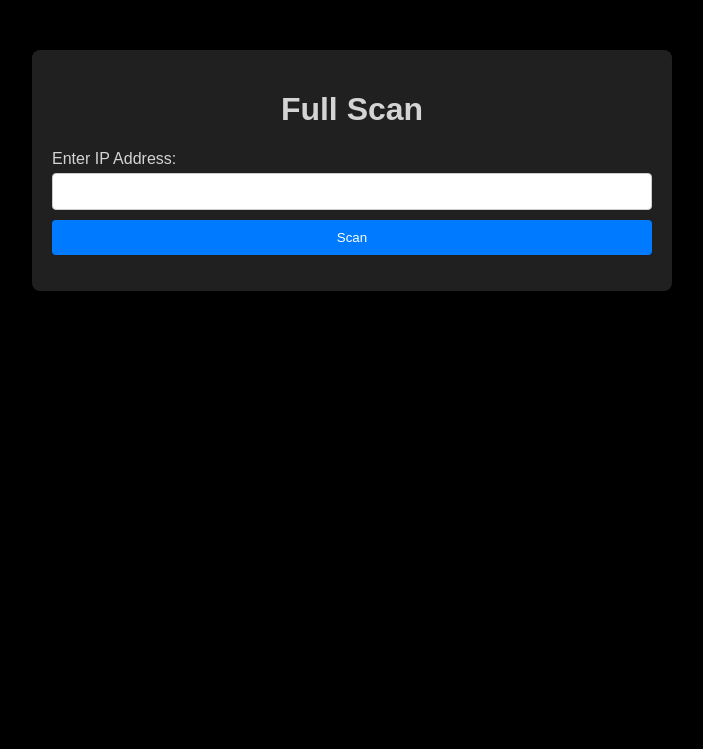
After one commit to codeLemonade47/RedSpear, a Django app: page /scan-tool/ in a window 1280 px wide. The commit adds this page. Shown: the top 749 px of the page, without its empty margins (288-991 px from the left). Run offline with Django 4.2, Linux system fonts and the light colour scheme.

Commit message:
Added Full Scan Module

```diff
--- /dev/null
+++ b/scanner/templates/scan_tool.html
@@ -0,0 +1,24 @@
+{% load static %}
+
+<html lang="en">
+<head>
+    <meta charset="UTF-8">
+    <meta name="viewport" content="width=device-width, initial-scale=1.0">
+    <title>Full Scan</title>
+    <link rel="stylesheet" href="{% static 'css/styles.css' %}" type="text/css" media="screen">
+</head>
+<body>
+    <div class="container">
+        <h1 class="title">Full Scan</h1>
+        <form action="{% url 'scan_tool' %}" method="post" class="scan-form">
+            {% csrf_token %}
+            <label for="ip_address" class="label">Enter IP Address:</label>
+            <input type="text" id="ip_address" name="ip_address" class="input">
+            <button type="submit" class="button">Scan</button>
+        </form>
+        {% if pdf_url %}
+            <p class="completed-message">Scan completed! <a href="{% url 'download_pdf' %}" class="download-link">Download Scan Report</a></p>
+        {% endif %}
+    </div>
+</body>
+</html>
--- a/scanner/urls.py
+++ b/scanner/urls.py
@@ -2,12 +2,14 @@
 
 from django.urls import path
 from authentication import views
+from scanner import views
 from .views import index, scan, download, cve_descriptor
 
 urlpatterns = [
     path('index/', index, name='index'),
     path('scan/', scan, name='scan'),
     path('download/', download, name='download'),
-    path('dashboard', views.dashboard, name='dashboard'),
     path('cve-descriptor/', cve_descriptor, name='cve_descriptor'),
+    path('scan-tool/', views.scan_tool, name='scan_tool'),
+     path('download-pdf/', views.download_pdf, name='download_pdf'),
 ]
--- a/scanner/views.py
+++ b/scanner/views.py
@@ -2,6 +2,7 @@
 
 from django.shortcuts import render
 from django.http import HttpResponse
+from django.conf import settings
 from .models import ScanResult
 from django.http import JsonResponse
 import threading
@@ -13,6 +14,11 @@ from .utils import live_host_scan
 from reportlab.lib.styles import getSampleStyleSheet, ParagraphStyle
 from reportlab.platypus import SimpleDocTemplate, Paragraph
 from .utils import get_cve_description
+import subprocess, os
+from reportlab.lib import colors
+from reportlab.lib.pagesizes import letter, inch, landscape
+from reportlab.platypus import SimpleDocTemplate, Paragraph, Spacer
+from reportlab.lib.styles import getSampleStyleSheet, ParagraphStyle
 
 
 def generate_pdf(scan_results):
@@ -100,3 +106,54 @@ def cve_descriptor(request):
         return render(request, 'cve_descriptor_results.html', {'cve_id': cve_id, 'cve_description': cve_description})
 
     return render(request, 'cve_descriptor_form.html')  # Display the form to input the CVE ID
+
+
+
+def run_scan(ip_address):
+    command = f'nmap -sT -sV -T5 -Pn --script vulners {ip_address}'
+    process = subprocess.Popen(command, shell=True, stdout=subprocess.PIPE, stderr=subprocess.PIPE)
+    stdout, stderr = process.communicate()
+    return stdout.decode(), stderr.decode()
+
+def generate_pdf_report(scan_results_list):
+    pdf_directory = os.path.join(settings.MEDIA_ROOT, 'pdf_reports')
+    if not os.path.exists(pdf_directory):
+        os.makedirs(pdf_directory)
+
+    pdf_filename = os.path.join(pdf_directory, 'scan_report.pdf')
+    doc = SimpleDocTemplate(pdf_filename, pagesize=letter)
+    styles = getSampleStyleSheet()
+    style_heading = styles['Heading1']
+    style_normal = styles['Normal']
+
+    content = []
+    content.append(Paragraph("Scan Report", style_heading))
+    content.append(Spacer(1, 12))
+
+    for result in scan_results_list:
+        content.append(Paragraph(result, style_normal))
+        content.append(Spacer(1, 6))
+
+    doc.build(content)
+    return pdf_filename
+
+def scan_tool(request):
+    if request.method == 'POST':
+        ip_address = request.POST.get('ip_address')
+        scan_results, _ = run_scan(ip_address)
+        pdf_filename = generate_pdf_report(scan_results.split('\n'))
+        pdf_url = f"{settings.MEDIA_URL}pdf_reports/{os.path.basename(pdf_filename)}"
+        return render(request, 'scan_tool.html', {'pdf_url': pdf_url})
+    return render(request, 'scan_tool.html')
+
+def download_pdf(request):
+    pdf_directory = os.path.join(settings.MEDIA_ROOT, 'pdf_reports')
+    pdf_file_path = os.path.join(pdf_directory, 'scan_report.pdf')
+
+    if os.path.exists(pdf_file_path):
+        with open(pdf_file_path, 'rb') as pdf_file:
+            response = HttpResponse(pdf_file.read(), content_type='application/pdf')
+            response['Content-Disposition'] = 'attachment; filename="scan_report.pdf"'
+            return response
+    else:
+        return HttpResponse("PDF file not found.", status=404)
--- /dev/null
+++ b/static/css/styles.css
@@ -0,0 +1,70 @@
+body {
+    font-family: Arial, sans-serif;
+    background-color: #000000;
+    margin: 0;
+    padding: 0;
+}
+
+.container {
+    max-width: 600px;
+    margin: 50px auto; /* Center the container horizontally */
+    padding: 20px;
+    background-color: #202020;
+    border-radius: 8px;
+    box-shadow: 0 2px 4px rgba(0, 0, 0, 0.1);
+}
+
+
+.title {
+    text-align: center;
+    color: #d4d4d4;
+}
+
+.scan-form {
+    margin-top: 20px;
+}
+
+.label {
+    display: block;
+    margin-bottom: 5px;
+    color: #d4d4d4;
+}
+
+.input {
+    width: 100%;
+    padding: 10px;
+    border: 1px solid #ccc;
+    border-radius: 4px;
+    box-sizing: border-box;
+}
+
+.button {
+    display: block;
+    margin-top: 10px;
+    width: 100%;
+    padding: 10px;
+    background-color: #007bff;
+    color: #fff;
+    border: none;
+    border-radius: 4px;
+    cursor: pointer;
+}
+
+.button:hover {
+    background-color: #0056b3;
+}
+
+.completed-message {
+    text-align: center;
+    margin-top: 20px;
+    color: #d4d4d4;
+}
+
+.download-link {
+    color: #007bff;
+    text-decoration: none;
+}
+
+.download-link:hover {
+    text-decoration: underline;
+}
--- a/templates/toolkit/dashboard.html
+++ b/templates/toolkit/dashboard.html
@@ -22,7 +22,7 @@
     </nav>
 
     <div class="optionsbar">
-        <a href="#">
+        <a href="{% url 'scan_tool' %}">
             <img src="{% static 'images/fullscan.png' %}" class="fullscan"
                 style="margin-top:15%; width:8%; height:8%; margin-left:31%;">
         </a>
```
Also changed, not shown: scanner/templates/cve_descriptor_form.html (+48 -1 lines), db.sqlite3, 2 other files.
